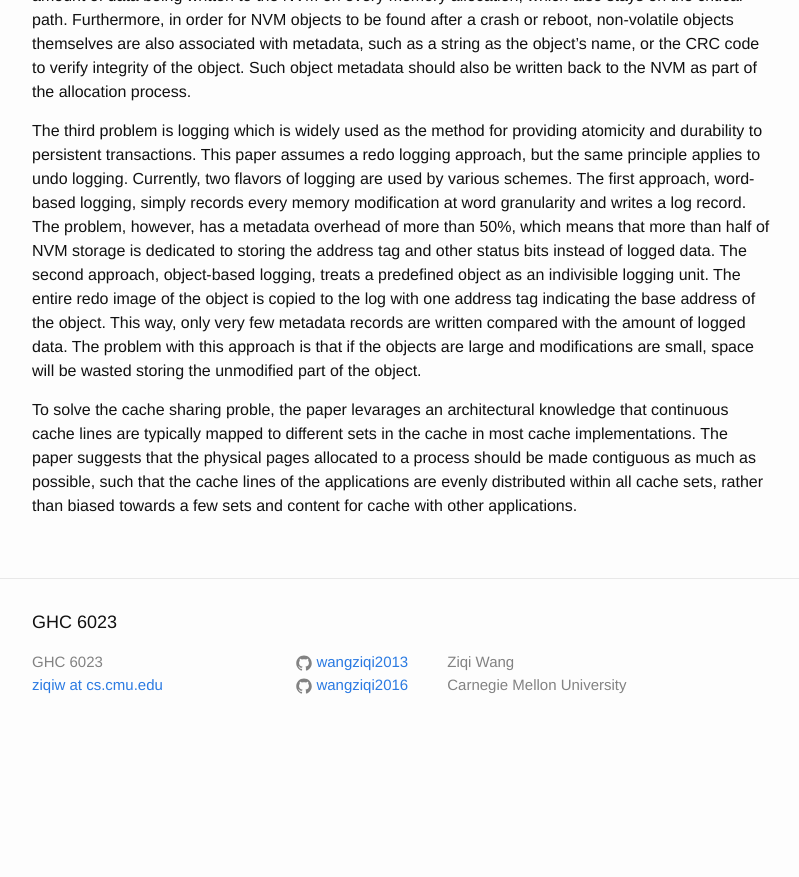
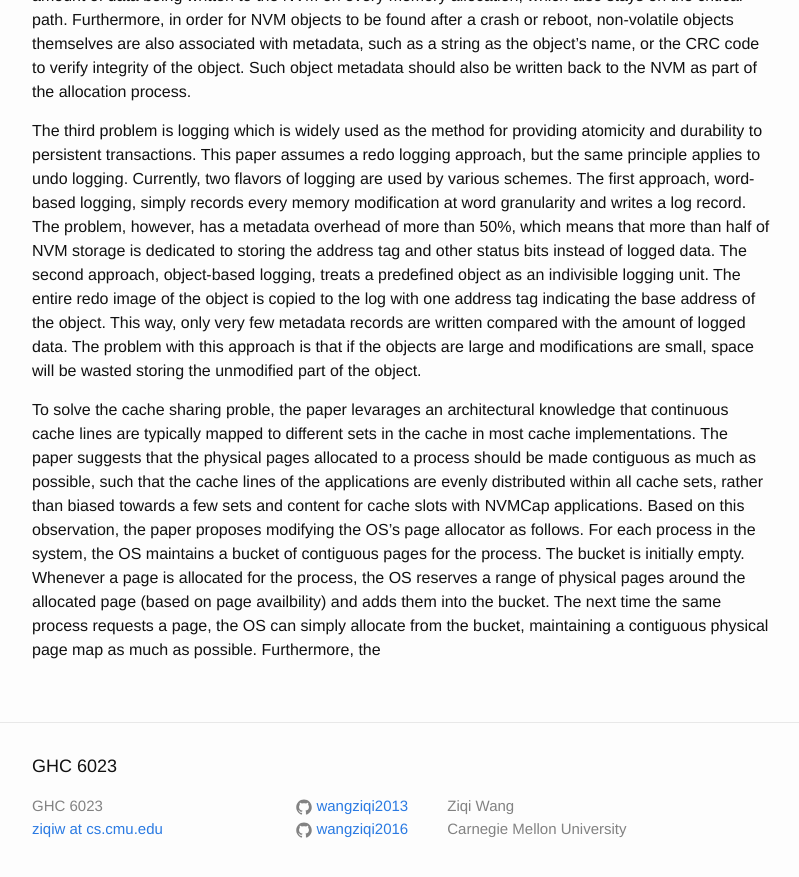
Before and after one commit to wangziqi2013/wangziqi2013.github.io, a Jekyll site: the page built from _posts/2019-09-02-Reducing-the-cost-of-persistence-for-nonvolatile-heaps-in-end-user-devices.markdown, in a window 1280 px wide and 900 px high, scrolled down 1567 px. Shown: the top 877 px of the window, without its empty margins (238-1037 px from the left). Built offline with Jekyll 4.4.1, drawn with Linux system fonts in a browser that asks for light colours; before the commit the page ends 2323 px from its top, so only the background shows below that.

Commit message:
Adding bucket

```diff
--- a/_posts/2019-09-02-Reducing-the-cost-of-persistence-for-nonvolatile-heaps-in-end-user-devices.markdown
+++ b/_posts/2019-09-02-Reducing-the-cost-of-persistence-for-nonvolatile-heaps-in-end-user-devices.markdown
@@ -70,4 +70,9 @@ large and modifications are small, space will be wasted storing the unmodified p
 To solve the cache sharing proble, the paper levarages an architectural knowledge that continuous cache lines are typically
 mapped to different sets in the cache in most cache implementations. The paper suggests that the physical pages allocated
 to a process should be made contiguous as much as possible, such that the cache lines of the applications are evenly distributed
-within all cache sets, rather than biased towards a few sets and content for cache with other applications.
+within all cache sets, rather than biased towards a few sets and content for cache slots with NVMCap applications. Based on this
+observation, the paper proposes modifying the OS's page allocator as follows. For each process in the system, the OS maintains
+a bucket of contiguous pages for the process. The bucket is initially empty. Whenever a page is allocated for the process, the OS
+reserves a range of physical pages around the allocated page (based on page availbility) and adds them into the bucket. The
+next time the same process requests a page, the OS can simply allocate from the bucket, maintaining a contiguous physical
+page map as much as possible. Furthermore, the
```
